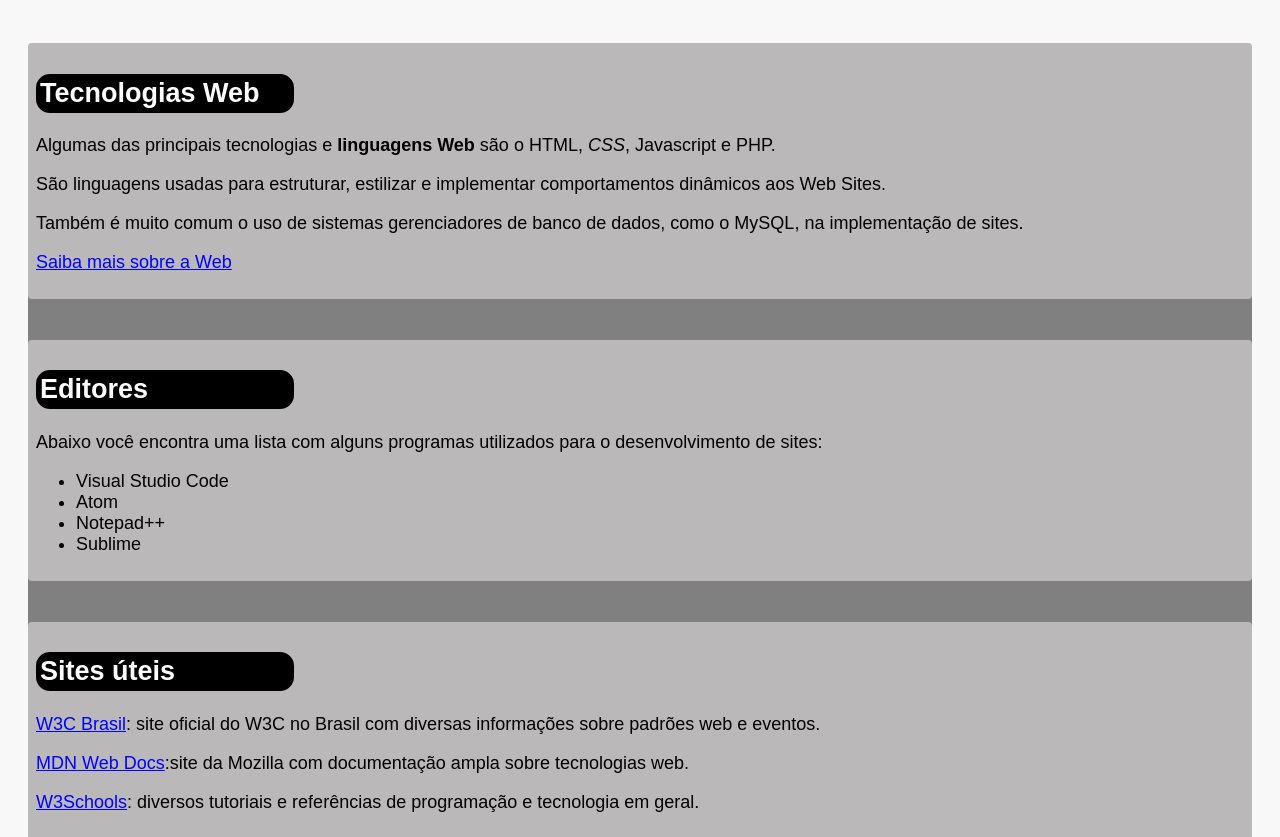
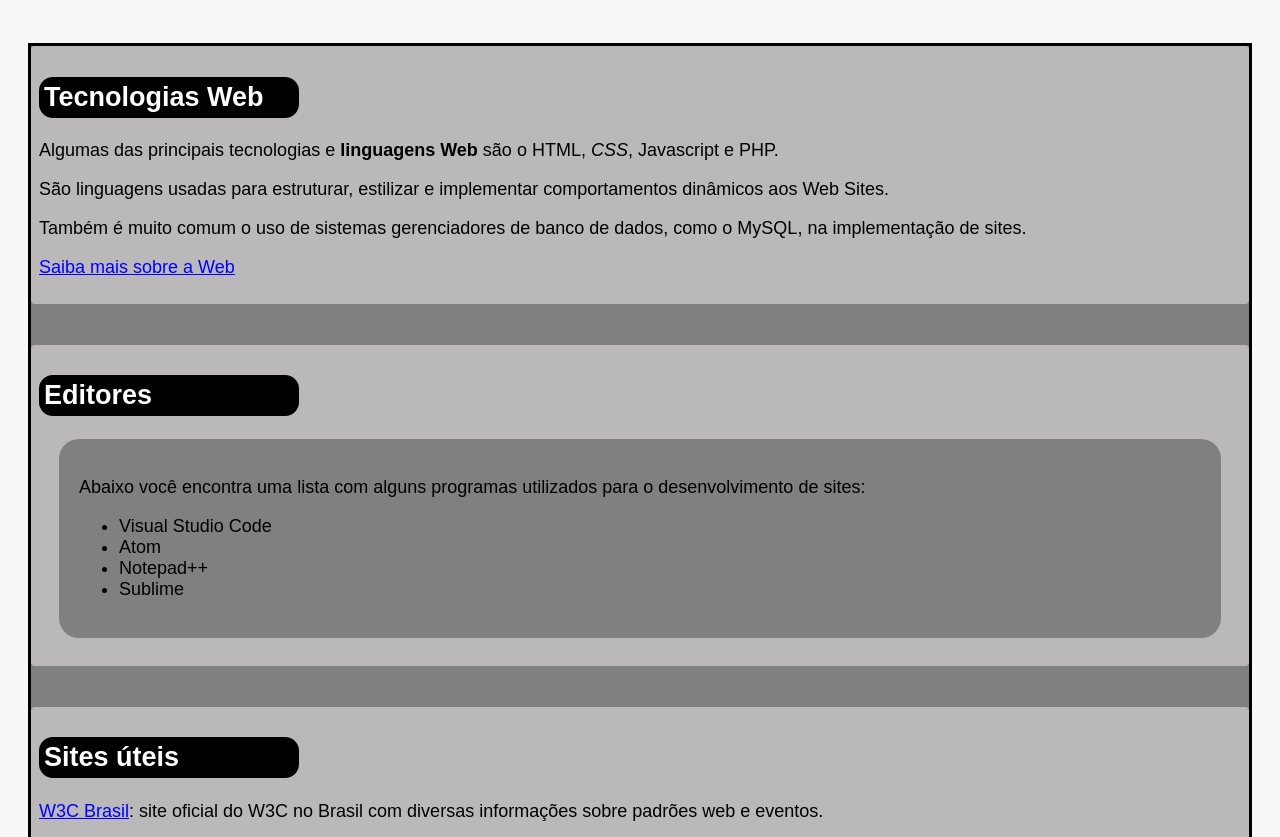
Before and after one commit to matheus3009/exercicio-front, a plain HTML site: page index.html in a window 1280 px wide. Shown: the part 89-926 px from the top of the page. Drawn offline with Linux system fonts and the light colour scheme.

Commit message:
alterações no visual

```diff
--- a/estilizacoes.css
+++ b/estilizacoes.css
@@ -20,7 +20,7 @@ h2 {
     background-color: black;
     color: white;
     border-radius: 14px;
-    border-width: 4px;
+    border-width: 5px;
     width: 250px;
 
 }
@@ -46,6 +46,7 @@ border: 0px;
     padding: 8px;
     border-radius: 4px;
     margin-bottom: 30px;
+
 }
 
 a {color: blue ;}
@@ -53,5 +54,17 @@ a {color: blue ;}
 #grande {
     background-color: gray;
     margin: 20px;
-    border-radius: 200px;
+    border:black solid;
 }
+
+#lista {
+    background-color: grey;
+    margin: 20px;
+    padding: 20px;
+    border-radius: 20px
+
+}
+
+#util{
+
+}
--- a/index.html
+++ b/index.html
@@ -21,17 +21,18 @@
 <hr>
 <div class="destaque">
 <h2>Editores</h2>
-
+<div id="lista">
 <p>Abaixo você encontra uma lista com alguns programas utilizados para o desenvolvimento de sites:</p>
 <ul>
     <li>Visual Studio Code</li>
     <li>Atom</li>
     <li>Notepad++</li>
     <li>Sublime</li>
+</div>
 </ul>
 </div>
 <hr>
-<div class="destaque">
+<div class="destaque" id="util">
 <h2>Sites úteis</h2>
 
 <p><a href="https://www.w3c.br/" target="_blank">W3C Brasil</a>: site oficial do W3C no Brasil com diversas informações sobre padrões web e eventos.</p>
```
